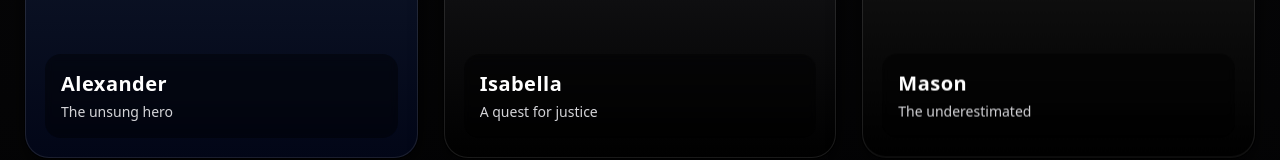
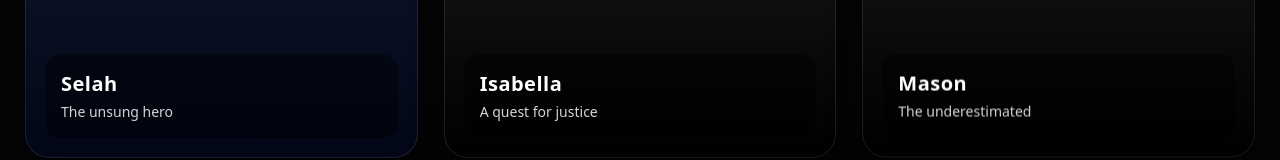
Before and after one commit to neverworking/ko, a Next.js app: page / in a window 1280 px wide. Shown: the part 556-716 px from the top of the page. Built offline with nearby package versions, Linux system fonts and the light colour scheme.

Commit message:
Update StoryHub.jsx

```diff
--- a/components/StoryHub.jsx
+++ b/components/StoryHub.jsx
@@ -16,7 +16,7 @@ import { motion, AnimatePresence } from "framer-motion";
 const charactersSeed = [
   {
     id: "Selah",
-    name: "Alexander",
+    name: "Selah",
     tagline: "The unsung hero",
     gradient: "from-sky-900 via-slate-900 to-slate-950",
     accent: "ring-sky-400",
```
